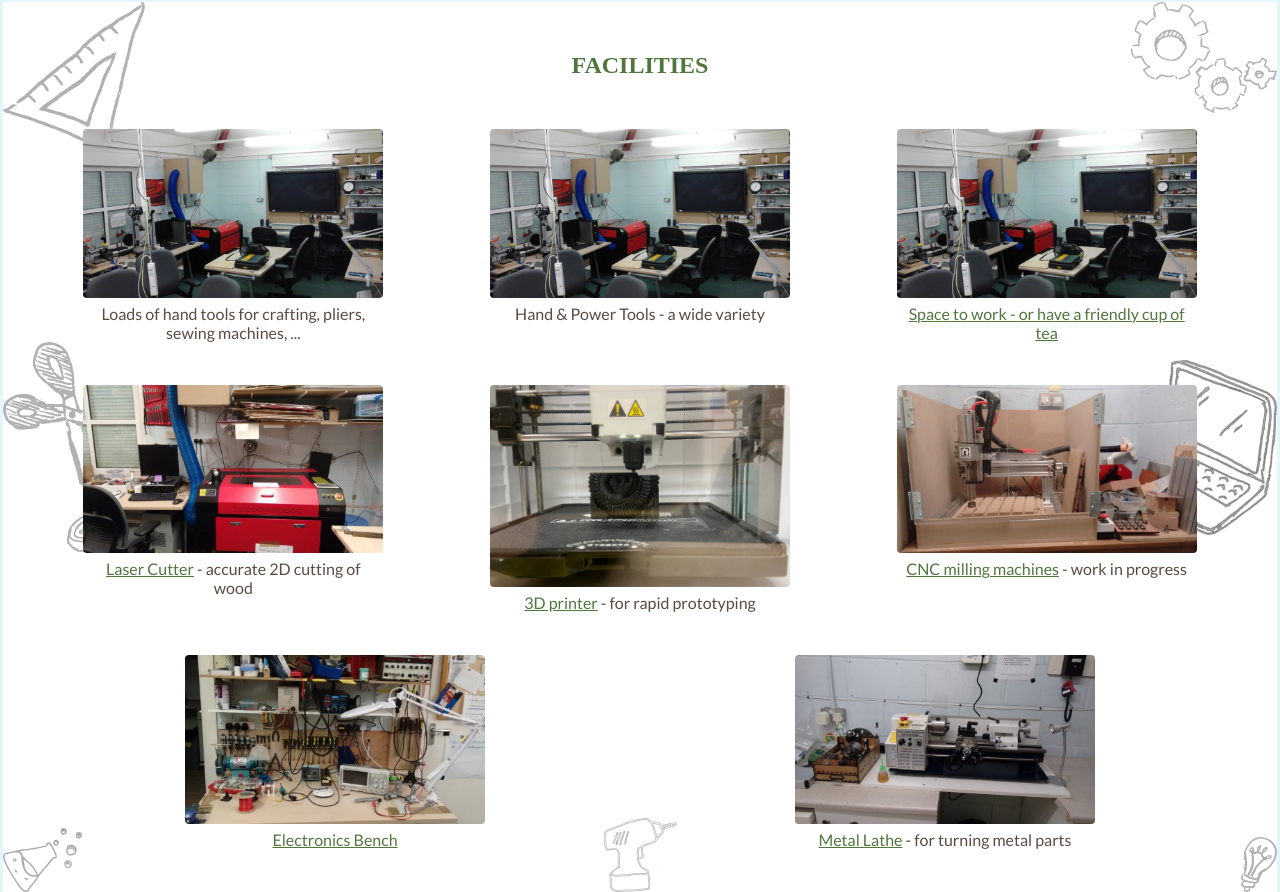
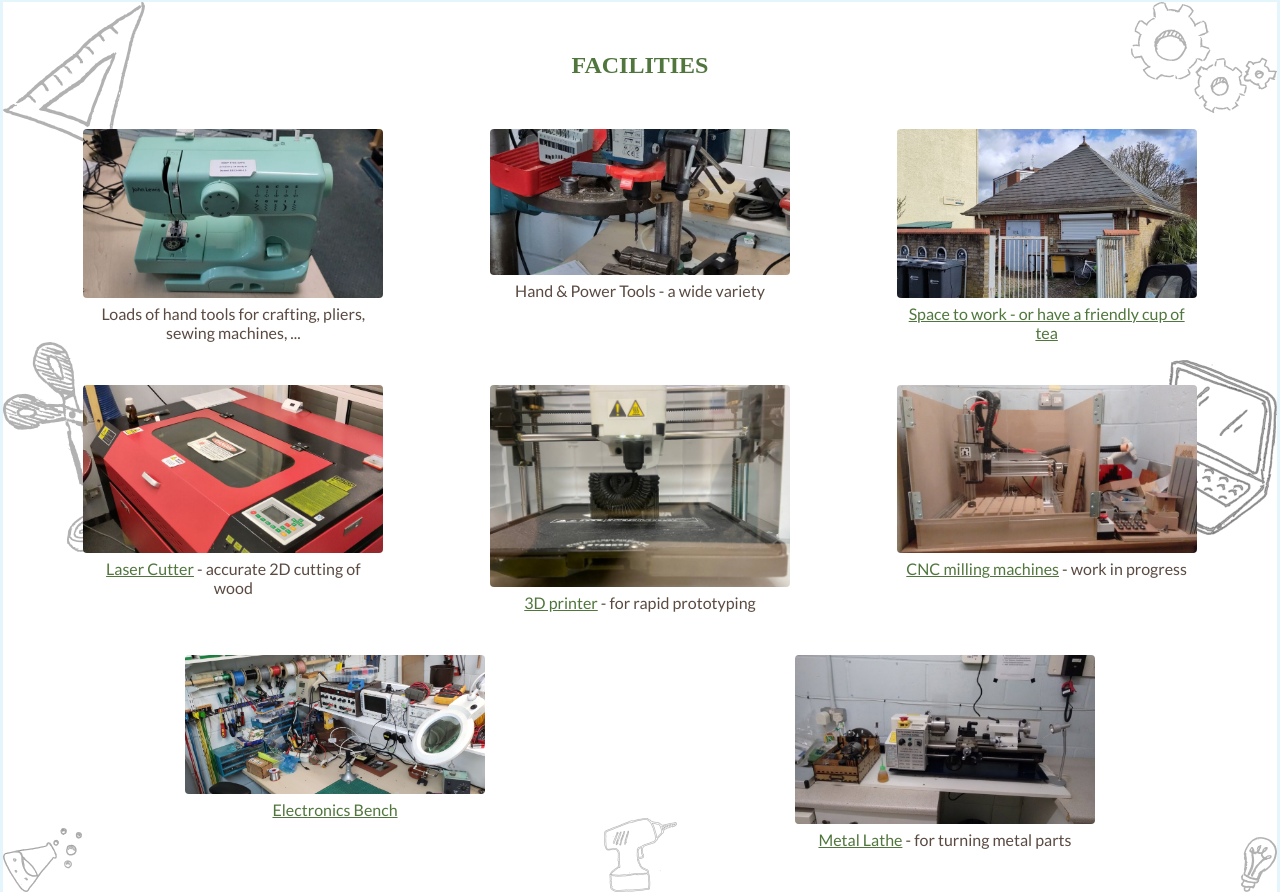
Before and after one commit to RichmondMakerLabs/webpage, a plain HTML site: page index.html in a window 1280 px wide. Shown: the part 780-1672 px from the top of the page. Drawn offline with Linux system fonts and the light colour scheme; a web font is replaced by a local one.

Commit message:
updated images

```diff
--- a/index.html
+++ b/index.html
@@ -89,26 +89,27 @@
 
                 <ul class="facilities">
                     <li>
-                        <figure><img src="./assets/images/RML-bigroom.jpg" alt="RML-room view with lots of equipment">
+                        <figure><img src="./assets/images/SewingMachine-2.jpg"
+                                alt="RML-room view with lots of equipment">
 
                             <figcaption>Loads of hand tools for crafting, pliers, sewing machines, ...</figcaption>
                         </figure>
                     </li>
                     <li>
-                        <figure><img src="./assets/images/RML-bigroom.jpg" alt="Power tools.">
+                        <figure><img src="./assets/images/PilarDrill-2-2.jpg" alt="Power tools.">
                             <figcaption>Hand & Power Tools - a wide variety</figcaption>
                         </figure>
                     </li>
 
                     <li>
-                        <figure><img src="./assets/images/RML-bigroom.jpg" alt="A table">
+                        <figure><img src="./assets/images/LittleHouse-Front-2.jpg" alt="A table">
                             <figcaption><a href="https://wiki.richmondmakerlabs.uk/index.php/Facilities#The_Round_Table"
                                     target="_blank" rel="noopener noreferrer">Space to work - or have a friendly cup of
                                     tea</a></figcaption>
                         </figure>
                     </li>
                     <li>
-                        <figure><img src="./assets/images/LaserCutter.jpg" alt="A laser cutter">
+                        <figure><img src="./assets/images/LaserCutter-2.jpg" alt="A laser cutter">
                             <figcaption><a href="https://wiki.richmondmakerlabs.uk/index.php/Laser_cutter"
                                     target="_blank" rel="noopener noreferrer">Laser
                                     Cutter</a> - accurate 2D cutting of wood</figcaption>
@@ -131,7 +132,7 @@
                         </figure>
                     </li>
                     <li>
-                        <figure><img src="./assets/images/ElectronicsBench.jpg"
+                        <figure><img src="./assets/images/ElectronicsBench-2.jpg"
                                 alt="soldering iron, oscilloscope, and several electronic comonents on a table. ">
                             <figcaption><a
                                     href="https://wiki.richmondmakerlabs.uk/index.php/Facilities#Electronics_workbench"
```
Also changed, not shown: assets/images/ElectronicsBench-2.jpg (renamed from assets/images/hiRes/electronicsBench.jpg), assets/images/LaserCutter-2.jpg (added), assets/images/LittleHouse-Front-2.jpg (added), assets/images/PilarDrill-2-2.jpg (added), assets/images/SewingMachine-2.jpg (added), assets/images/ToolWall-3-2.jpg (added), assets/images/hiRes/ElectronicsBench-2.jpg (added), assets/images/hiRes/LaserCutter-2.jpg (added), assets/images/hiRes/LittleHouse-Front-2.jpg (added), assets/images/hiRes/PilarDrill-2-2.jpg (added), assets/images/hiRes/PilarDrill-2.jpg (added), assets/images/hiRes/SewingMachine-2.jpg (added), assets/images/hiRes/ToolWall-3-2.jpg (added).
